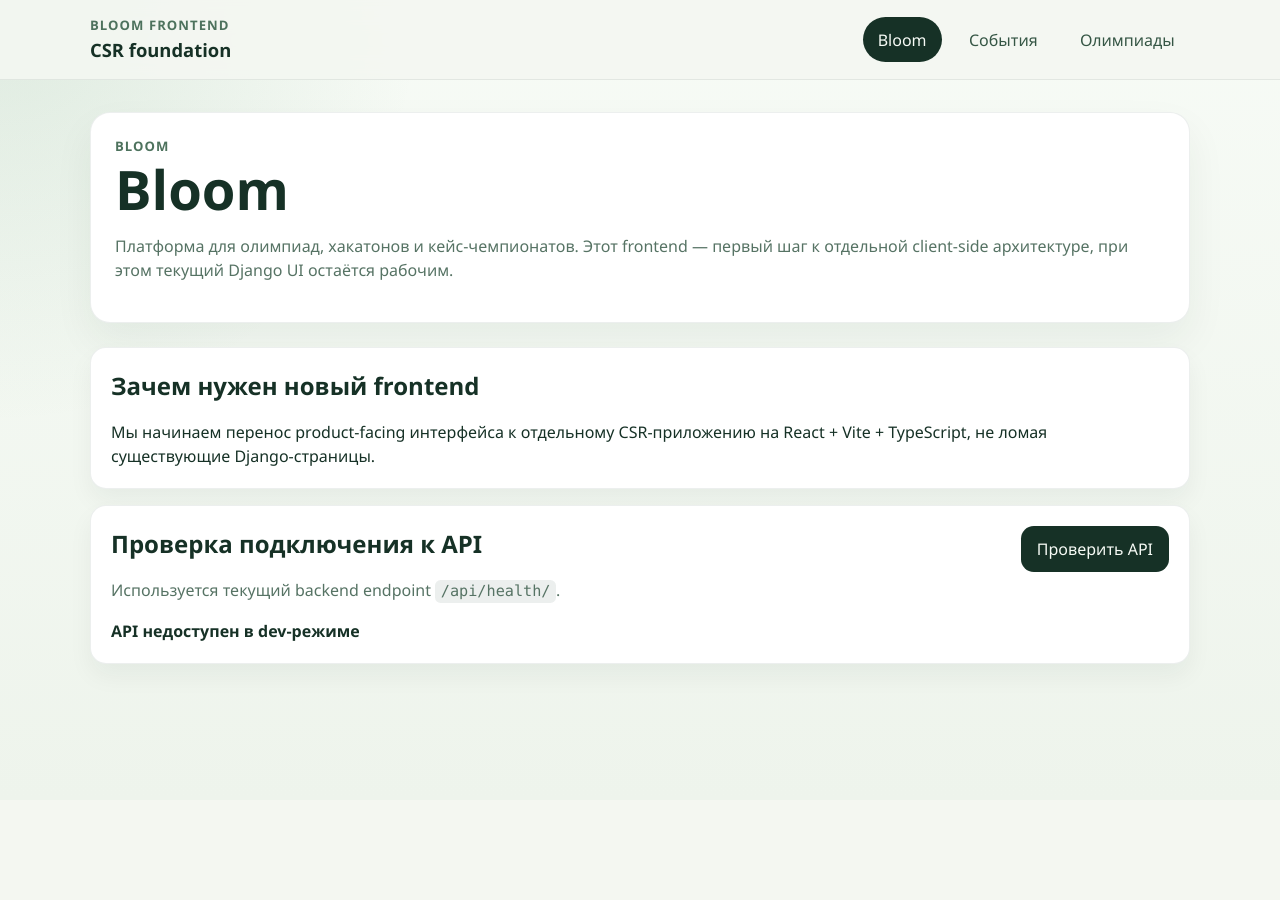
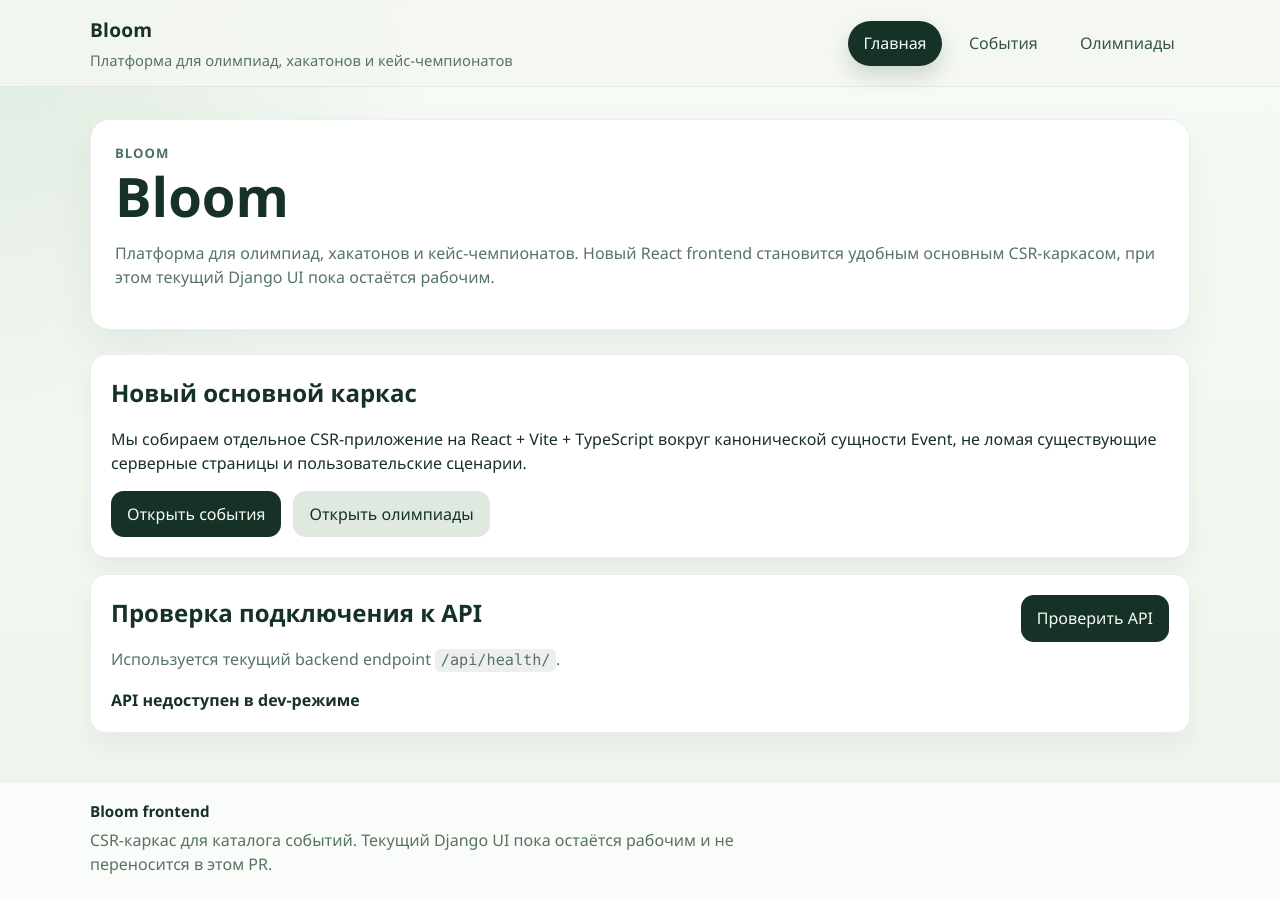
Before and after one commit to NikitOK11/Bloom, a React (Vite) app in the folder frontend/: page / in a window 1280 px wide. Before the commit the page ends 800 px from the top, so only its background shows below. Built offline with nearby package versions, Linux system fonts and the light colour scheme; no server answers.

Commit message:
Add shared app layout for frontend shell

```diff
--- a/frontend/src/app/router.tsx
+++ b/frontend/src/app/router.tsx
@@ -5,26 +5,33 @@ import { EventsPage } from "../pages/EventsPage/EventsPage";
 import { HomePage } from "../pages/HomePage/HomePage";
 import { NotFoundPage } from "../pages/NotFoundPage/NotFoundPage";
 import { OlympiadsPage } from "../pages/OlympiadsPage/OlympiadsPage";
+import { AppLayout } from "../shared/ui/AppLayout";
 
 export const router = createBrowserRouter([
     {
         path: "/",
+        element: <AppLayout />,
+        children: [
+            {
+                index: true,
                 element: <HomePage />,
             },
             {
-        path: "/events",
+                path: "events",
                 element: <EventsPage />,
             },
             {
-        path: "/events/:eventId",
+                path: "events/:eventId",
                 element: <EventDetailPage />,
             },
             {
-        path: "/olympiads",
+                path: "olympiads",
                 element: <OlympiadsPage />,
             },
             {
                 path: "*",
                 element: <NotFoundPage />,
             },
+        ],
+    },
 ]);
--- a/frontend/src/pages/HomePage/HomePage.tsx
+++ b/frontend/src/pages/HomePage/HomePage.tsx
@@ -1,4 +1,5 @@
 import { useEffect, useState } from "react";
+import { Link } from "react-router-dom";
 
 import { apiClient } from "../../shared/api/client";
 import { PageLayout } from "../../shared/ui/PageLayout";
@@ -25,14 +26,23 @@ export function HomePage() {
     return (
         <PageLayout
             title="Bloom"
-            description="Платформа для олимпиад, хакатонов и кейс-чемпионатов. Этот frontend — первый шаг к отдельной client-side архитектуре, при этом текущий Django UI остаётся рабочим."
+            description="Платформа для олимпиад, хакатонов и кейс-чемпионатов. Новый React frontend становится удобным основным CSR-каркасом, при этом текущий Django UI пока остаётся рабочим."
         >
             <section className="card">
-                <h2>Зачем нужен новый frontend</h2>
+                <h2>Новый основной каркас</h2>
                 <p>
-                    Мы начинаем перенос product-facing интерфейса к отдельному CSR-приложению на
-                    React + Vite + TypeScript, не ломая существующие Django-страницы.
+                    Мы собираем отдельное CSR-приложение на React + Vite + TypeScript
+                    вокруг канонической сущности Event, не ломая существующие
+                    серверные страницы и пользовательские сценарии.
                 </p>
+                <div className="action-row">
+                    <Link className="button" to="/events">
+                        Открыть события
+                    </Link>
+                    <Link className="button button-secondary" to="/olympiads">
+                        Открыть олимпиады
+                    </Link>
+                </div>
             </section>
 
             <section className="card">
--- /dev/null
+++ b/frontend/src/shared/ui/AppLayout.tsx
@@ -0,0 +1,55 @@
+import { NavLink, Outlet } from "react-router-dom";
+
+const navItems = [
+    { to: "/", label: "Главная", end: true },
+    { to: "/events", label: "События" },
+    { to: "/olympiads", label: "Олимпиады" },
+];
+
+export function AppLayout() {
+    return (
+        <div className="app-shell">
+            <header className="app-header">
+                <div className="container header-inner">
+                    <div className="brand-block">
+                        <NavLink className="brand-link" to="/" end>
+                            <span className="brand-mark">Bloom</span>
+                            <span className="brand-subtitle">
+                                Платформа для олимпиад, хакатонов и кейс-чемпионатов
+                            </span>
+                        </NavLink>
+                    </div>
+
+                    <nav className="nav" aria-label="Основная навигация">
+                        {navItems.map((item) => (
+                            <NavLink
+                                key={item.to}
+                                className={({ isActive }) =>
+                                    isActive ? "nav-link nav-link-active" : "nav-link"
+                                }
+                                to={item.to}
+                                end={item.end}
+                            >
+                                {item.label}
+                            </NavLink>
+                        ))}
+                    </nav>
+                </div>
+            </header>
+
+            <main className="container page-content">
+                <Outlet />
+            </main>
+
+            <footer className="app-footer">
+                <div className="container footer-inner">
+                    <p className="footer-title">Bloom frontend</p>
+                    <p className="footer-copy">
+                        CSR-каркас для каталога событий. Текущий Django UI пока остаётся
+                        рабочим и не переносится в этом PR.
+                    </p>
+                </div>
+            </footer>
+        </div>
+    );
+}
--- a/frontend/src/shared/ui/PageLayout.tsx
+++ b/frontend/src/shared/ui/PageLayout.tsx
@@ -1,51 +1,19 @@
 import type { PropsWithChildren } from "react";
-import { NavLink } from "react-router-dom";
 
 type PageLayoutProps = PropsWithChildren<{
     title: string;
     description: string;
 }>;
 
-const navItems = [
-    { to: "/", label: "Bloom", end: true },
-    { to: "/events", label: "События" },
-    { to: "/olympiads", label: "Олимпиады" },
-];
-
 export function PageLayout({ children, title, description }: PageLayoutProps) {
     return (
-        <div className="app-shell">
-            <header className="app-header">
-                <div className="container header-inner">
-                    <div>
-                        <p className="eyebrow">Bloom frontend</p>
-                        <h1 className="brand-title">CSR foundation</h1>
-                    </div>
-                    <nav className="nav" aria-label="Основная навигация">
-                        {navItems.map((item) => (
-                            <NavLink
-                                key={item.to}
-                                className={({ isActive }) =>
-                                    isActive ? "nav-link nav-link-active" : "nav-link"
-                                }
-                                to={item.to}
-                                end={item.end}
-                            >
-                                {item.label}
-                            </NavLink>
-                        ))}
-                    </nav>
-                </div>
-            </header>
-
-            <main className="container page-content">
-                <section className="hero">
-                    <p className="eyebrow">Bloom</p>
-                    <h2>{title}</h2>
-                    <p className="hero-copy">{description}</p>
-                </section>
-                {children}
-            </main>
-        </div>
+        <>
+            <section className="hero">
+                <p className="eyebrow">Bloom</p>
+                <h1 className="page-title">{title}</h1>
+                <p className="hero-copy">{description}</p>
+            </section>
+            {children}
+        </>
     );
 }
--- a/frontend/src/styles/globals.css
+++ b/frontend/src/styles/globals.css
@@ -57,6 +57,8 @@ code {
 
 .app-shell {
     min-height: 100vh;
+    display: grid;
+    grid-template-rows: auto 1fr auto;
 }
 
 .container {
@@ -77,35 +79,60 @@ code {
     display: flex;
     justify-content: space-between;
     align-items: center;
-    gap: 1rem;
-    padding: 1rem 0;
+    gap: 1.25rem;
+    padding: 1rem 0 0.95rem;
 }
 
-.brand-title {
-    margin: 0;
-    font-size: 1.15rem;
+.brand-block {
+    min-width: 0;
+}
+
+.brand-link {
+    display: inline-flex;
+    flex-direction: column;
+    gap: 0.25rem;
+}
+
+.brand-mark {
+    font-size: 1.2rem;
+    font-weight: 800;
+    letter-spacing: 0.01em;
+}
+
+.brand-subtitle {
+    color: #567364;
+    font-size: 0.92rem;
+    max-width: 32rem;
 }
 
 .nav {
     display: flex;
     flex-wrap: wrap;
     gap: 0.75rem;
+    align-items: center;
 }
 
 .nav-link {
+    position: relative;
     padding: 0.65rem 0.95rem;
     border-radius: 999px;
     color: #355645;
-    transition: background-color 120ms ease, color 120ms ease;
+    transition:
+        background-color 120ms ease,
+        color 120ms ease,
+        transform 120ms ease,
+        box-shadow 120ms ease;
 }
 
 .nav-link:hover {
     background: rgba(94, 151, 109, 0.12);
+    transform: translateY(-1px);
 }
 
 .nav-link-active {
     background: #163126;
     color: #f7fbf6;
+    box-shadow: 0 10px 20px rgba(22, 49, 38, 0.16);
 }
 
 .page-content {
@@ -122,6 +149,12 @@ code {
 }
 
 .hero h2 {
+    margin: 0.25rem 0 0.75rem;
+    font-size: clamp(2rem, 5vw, 3.4rem);
+    line-height: 1.05;
+}
+
+.page-title {
     margin: 0.25rem 0 0.75rem;
     font-size: clamp(2rem, 5vw, 3.4rem);
     line-height: 1.05;
@@ -278,19 +311,47 @@ code {
     margin: 0;
 }
 
+.app-footer {
+    border-top: 1px solid rgba(22, 49, 38, 0.08);
+    background: rgba(255, 255, 255, 0.72);
+}
+
+.footer-inner {
+    padding: 1.1rem 0 1.5rem;
+}
+
+.footer-title {
+    margin: 0;
+    font-size: 0.95rem;
+    font-weight: 700;
+}
+
+.footer-copy {
+    margin: 0.35rem 0 0;
+    color: #567364;
+    max-width: 42rem;
+}
+
 @media (max-width: 720px) {
     .header-inner,
     .card-header,
     .event-card-header {
         flex-direction: column;
+        align-items: stretch;
     }
 
     .nav {
         width: 100%;
+        display: grid;
+        grid-template-columns: 1fr;
     }
 
     .nav-link {
         width: 100%;
         text-align: center;
     }
+
+    .brand-subtitle {
+        max-width: none;
+    }
 }
```
Lines whose indentation alone changed are shown as unchanged.
